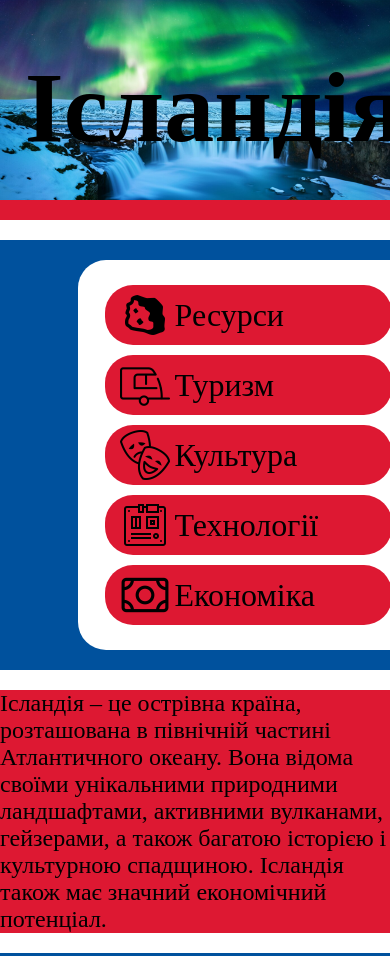
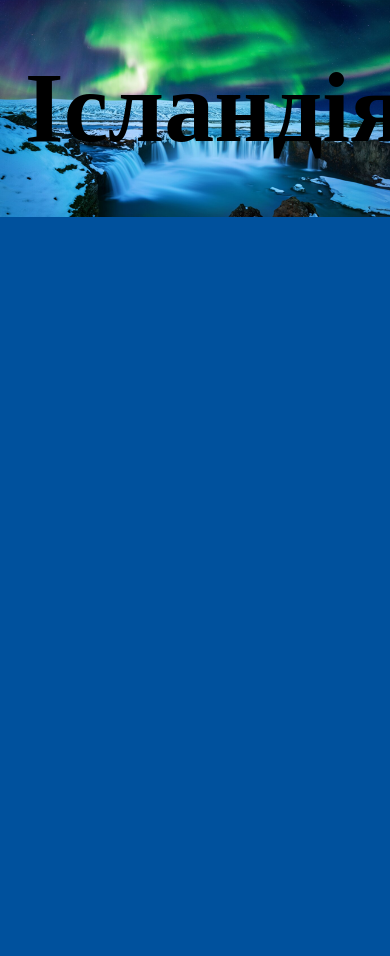
Before and after one commit to Chiche-ua/Iceland, a plain HTML site: page index.html in a window 390 px wide. Shown: the top 956 px of the page. Drawn offline with Linux system fonts and the light colour scheme.

Commit message:
Update queries.css

```diff
--- a/css/queries.css
+++ b/css/queries.css
@@ -5,7 +5,7 @@
 	}
 	header{
 		Justify-content: center;
-		height: 200px;
+		height: 2000000000px;
 	}
 	main > img{
 		display: none;
```
